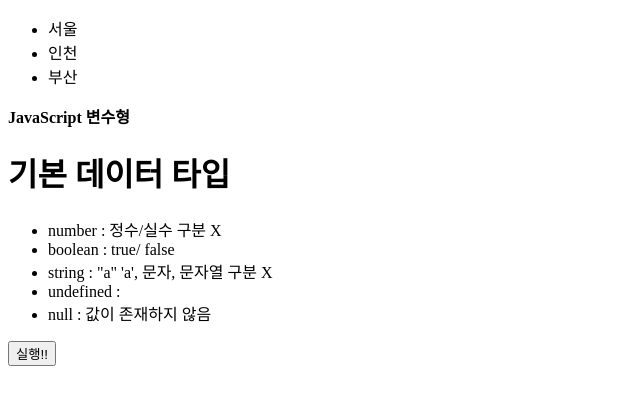
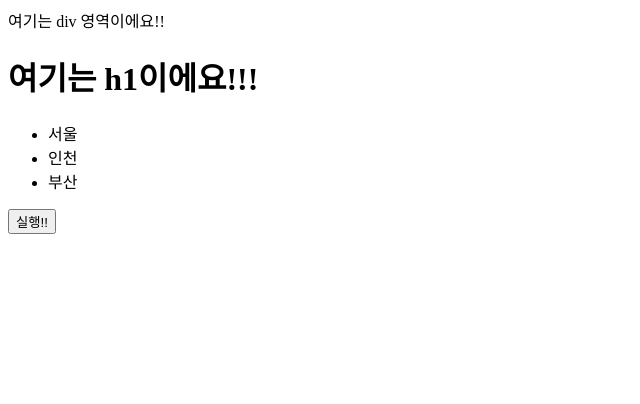
Before and after one commit to hy1392/jQuery, a plain HTML site: page jQuery02.html in a window 1280 px wide. Shown: the whole page, without its empty margins (0-640 px from the left). Drawn offline with nearby package versions, Linux system fonts and the light colour scheme.

Commit message:
실무프로그래밍 3일차

```diff
--- a/jQuery02.html
+++ b/jQuery02.html
@@ -9,6 +9,8 @@
     <script src="js/jQuery02.js"></script>
 </head>
 <body>
+    <div>여기는 div 영역이에요!!</div>
+    <h1>여기는 h1이에요!!!</h1>
     <div>
         <ul>
             <li class="myClass">서울</li>
@@ -16,17 +18,6 @@
             <li class="myClass">부산</li>
         </ul>
     </div>
-    <p><b>JavaScript 변수형</b></p>
-    <h1>기본 데이터 타입</h1>
-    <div>
-        <ul>
-            <li>number : 정수/실수 구분 X</li>
-            <li>boolean : true/ false</li>
-            <li>string : "a" 'a', 문자, 문자열 구분 X</li>
-            <li>undefined : </li>
-            <li>null : 값이 존재하지 않음</li>
-        </ul>
-    </div>
     <input type="button" value="실행!!" onclick="myFunc()">
 </body>
 </html>
```
